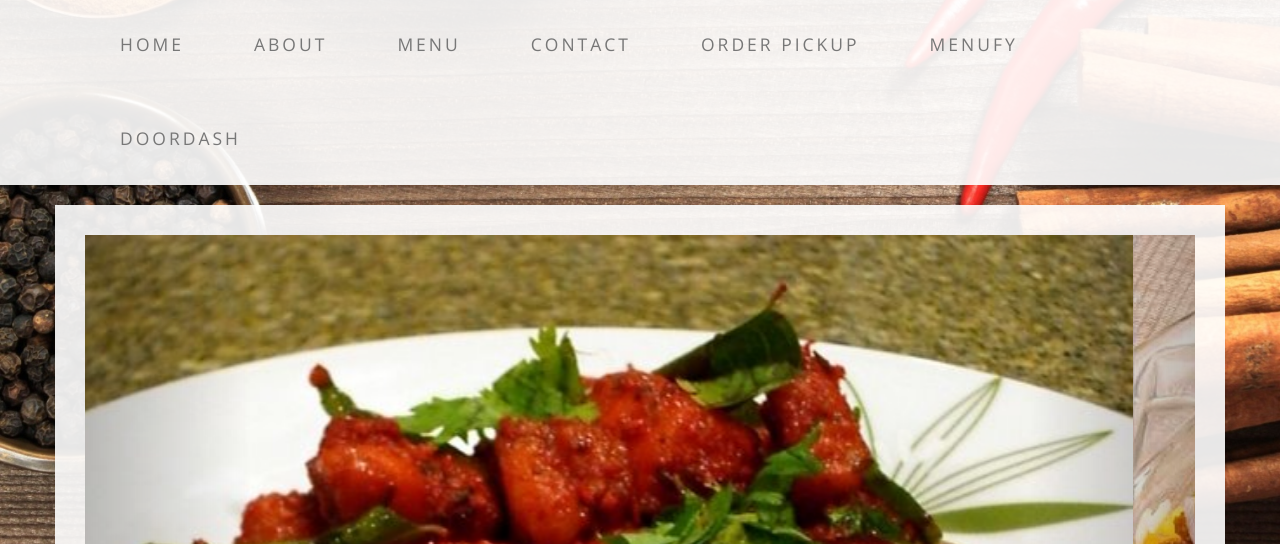
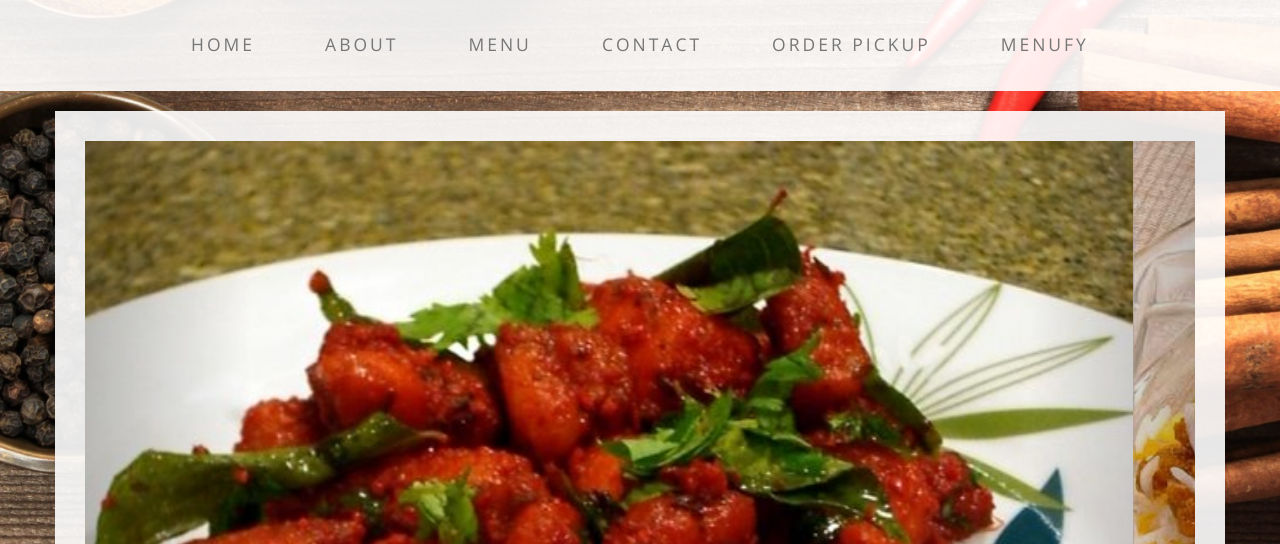
Before and after one commit to NazarAbbas007/NazarAbbas007.github.io, a plain HTML site: page index.html in a window 1280 px wide. Shown: the part 223-767 px from the top of the page. Drawn offline with nearby package versions, Linux system fonts and the light colour scheme.

Commit message:
Update index.html

```diff
--- a/index.html
+++ b/index.html
@@ -69,9 +69,6 @@
                     </li>
                     <li>
                         <a href="https://www.kurryleavesindiancuisine.com">Menufy</a>
-                    </li>
-                      <li>
-                        <a href="https://www.doordash.com/store/kurry-leaves-indian-cuisine-overland-park-186667/">DoorDash</a>
                     </li>
                 </ul>
             </div>
```
